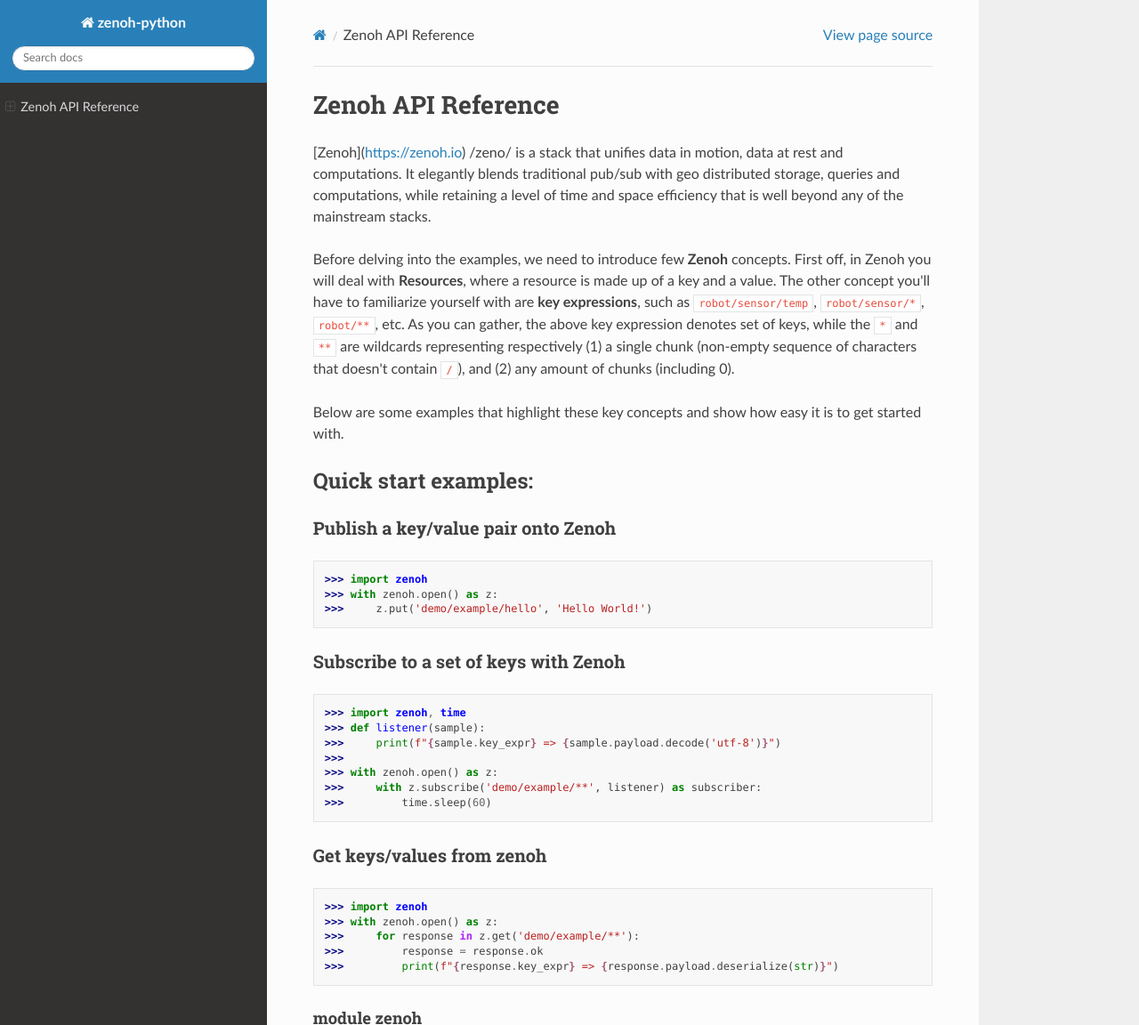
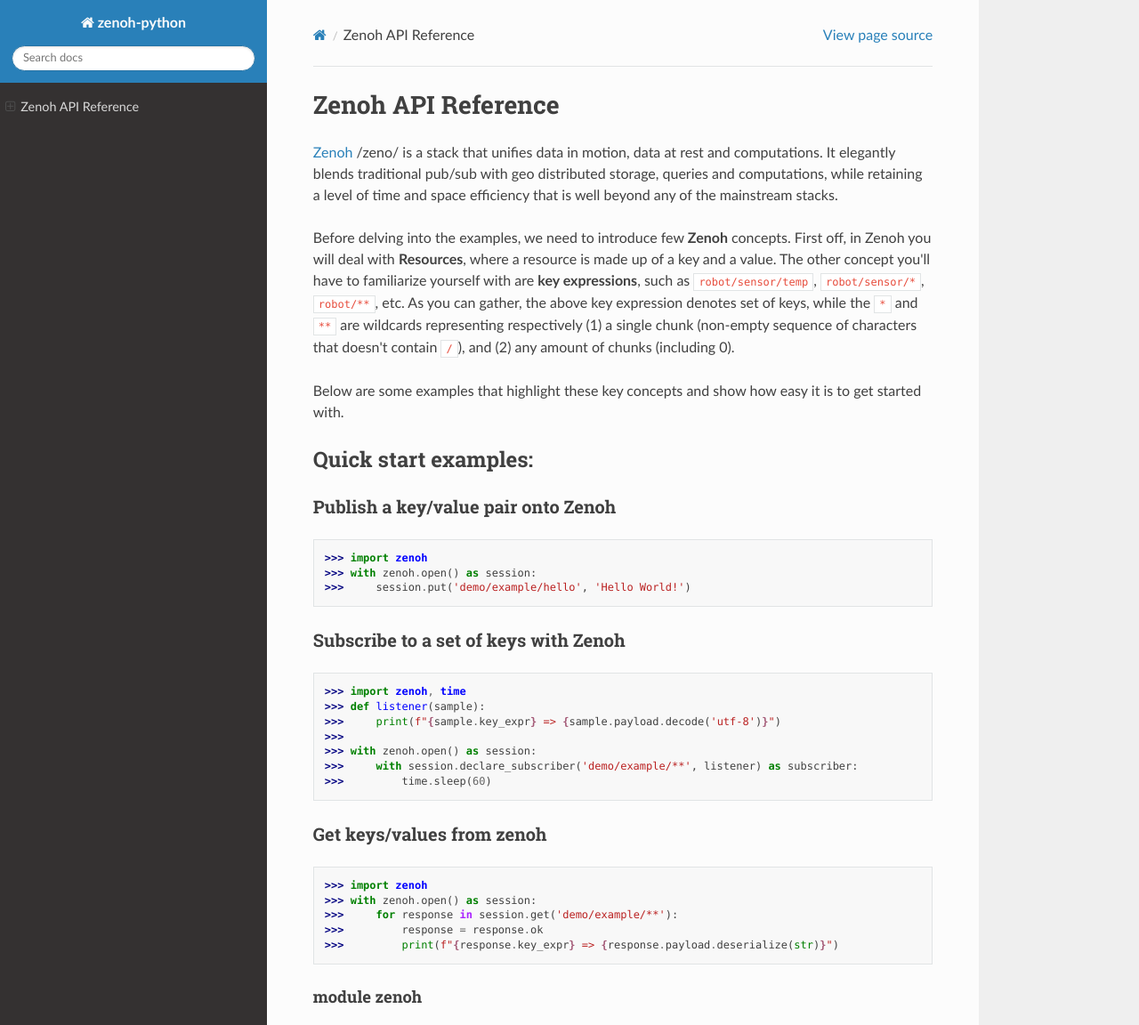
Before and after one commit to eclipse-zenoh/zenoh-python, a Sphinx documentation site: the page built from docs/index.rst, in a window 1280 px wide and 1400 px high, cut to the strip 0-1152 px from the top of the window. Shown: the whole strip at 89% size. Built offline with Sphinx 7.4.7 and the Read the Docs theme 2.0.0, drawn with Linux system fonts in a browser that asks for light colours.

Commit message:
Improvements to spelling and wording, fix welcome page example, remove duplicate zenoh introduction

```diff
--- a/docs/index.rst
+++ b/docs/index.rst
@@ -16,9 +16,7 @@
 Zenoh API Reference
 *******************
 
-
-
-[Zenoh](https://zenoh.io) /zeno/ is a stack that unifies data in motion, data at
+`Zenoh <https://zenoh.io>`_ /zeno/ is a stack that unifies data in motion, data at
 rest and computations. It elegantly blends traditional pub/sub with geo distributed
 storage, queries and computations, while retaining a level of time and space efficiency
 that is well beyond any of the mainstream stacks.
@@ -40,8 +38,8 @@
 """""""""""""""""""""""""""""""""""
 
 >>> import zenoh
->>> with zenoh.open() as z:
->>>     z.put('demo/example/hello', 'Hello World!')
+>>> with zenoh.open() as session:
+>>>     session.put('demo/example/hello', 'Hello World!')
 
 Subscribe to a set of keys with Zenoh
 """""""""""""""""""""""""""""""""""""
@@ -50,16 +48,16 @@
 >>> def listener(sample):
 >>>     print(f"{sample.key_expr} => {sample.payload.decode('utf-8')}")
 >>>
->>> with zenoh.open() as z:
->>>     with z.subscribe('demo/example/**', listener) as subscriber:
+>>> with zenoh.open() as session:
+>>>     with session.declare_subscriber('demo/example/**', listener) as subscriber:
 >>>         time.sleep(60)
 
 Get keys/values from zenoh
 """"""""""""""""""""""""""
 
 >>> import zenoh
->>> with zenoh.open() as z:
->>>     for response in z.get('demo/example/**'):
+>>> with zenoh.open() as session:
+>>>     for response in session.get('demo/example/**'):
 >>>         response = response.ok
 >>>         print(f"{response.key_expr} => {response.payload.deserialize(str)}")
 
```
Also changed, not shown: 1 other file.
